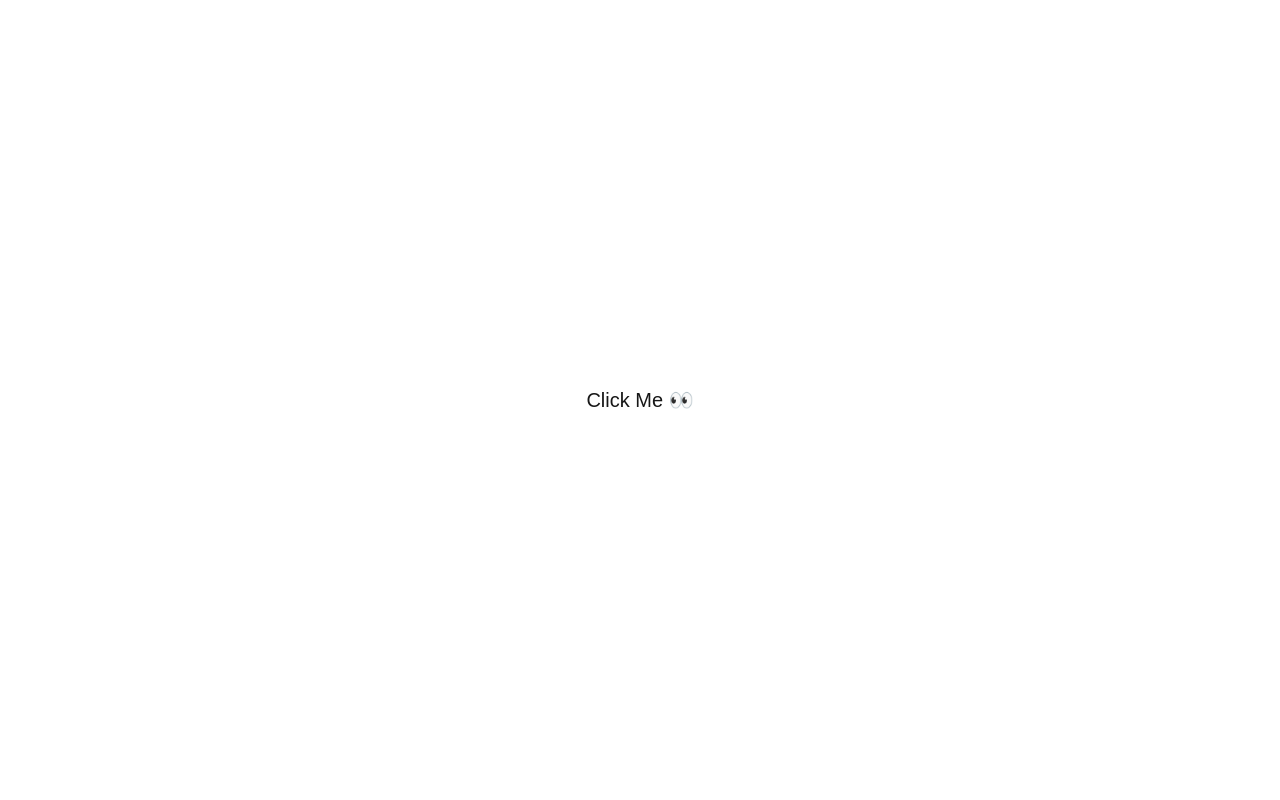
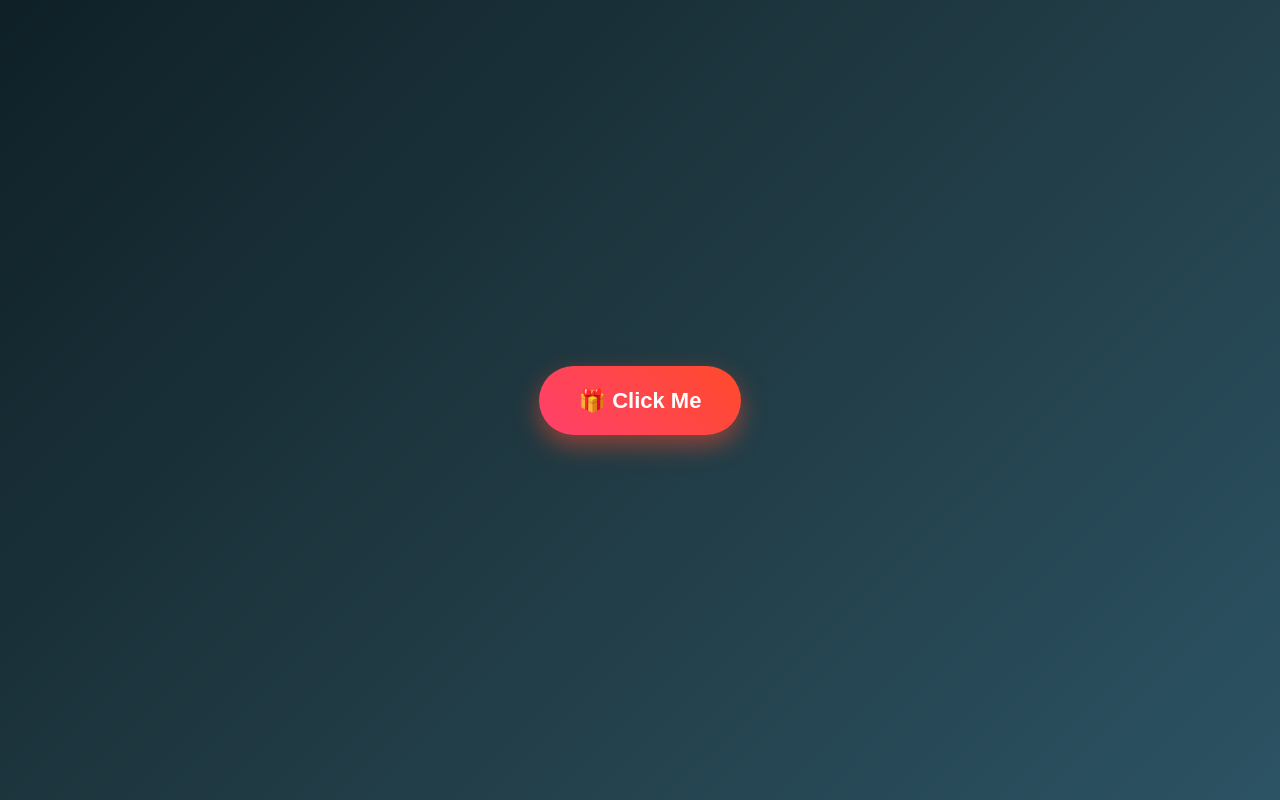
Before and after one commit to Jarvissilva/jj-temp, a Next.js app: page / in a window 1280 px wide. Built offline with nearby package versions, Linux system fonts and the light colour scheme.

Commit message:
Enhance user interaction by implementing loading stage and progress indicator in Page component

```diff
--- a/src/app/page.js
+++ b/src/app/page.js
@@ -1,8 +1,28 @@
 "use client"
-import React, { useState } from "react"
+import React, { useState, useEffect } from "react"
 
 export default function Page() {
-  const [play, setPlay] = useState(false)
+  const [stage, setStage] = useState("button")
+  const [progress, setProgress] = useState(0)
+
+  useEffect(() => {
+    if (stage === "loading") {
+      let value = 0
+      const interval = setInterval(() => {
+        value += 4
+        setProgress(value)
+
+        if (value >= 100) {
+          clearInterval(interval)
+          setTimeout(() => {
+            setStage("video")
+          }, 300)
+        }
+      }, 80)
+
+      return () => clearInterval(interval)
+    }
+  }, [stage])
 
   return (
     <div style={{
@@ -10,22 +30,72 @@ export default function Page() {
       flexDirection: "column",
       alignItems: "center",
       justifyContent: "center",
-      height: "100vh"
+      height: "100vh",
+      background: "linear-gradient(135deg, #0f2027, #203a43, #2c5364)",
+      fontFamily: "sans-serif",
+      color: "white"
     }}>
 
-      {!play ? (
+      {stage === "button" && (
         <button
-          onClick={() => setPlay(true)}
+          onClick={() => setStage("loading")}
           style={{
-            padding: "15px 30px",
-            fontSize: "20px",
-            cursor: "pointer"
+            padding: "18px 40px",
+            fontSize: "22px",
+            fontWeight: "600",
+            borderRadius: "50px",
+            border: "none",
+            cursor: "pointer",
+            background: "linear-gradient(45deg, #ff416c, #ff4b2b)",
+            color: "white",
+            boxShadow: "0 10px 25px rgba(255,75,43,0.5)",
+            transition: "all 0.3s ease"
+          }}
+          onMouseOver={e => {
+            e.target.style.transform = "scale(1.08)"
+            e.target.style.boxShadow = "0 15px 35px rgba(255,75,43,0.7)"
+          }}
+          onMouseOut={e => {
+            e.target.style.transform = "scale(1)"
+            e.target.style.boxShadow = "0 10px 25px rgba(255,75,43,0.5)"
+          }}
+          onMouseDown={e => {
+            e.target.style.transform = "scale(0.95)"
+          }}
+          onMouseUp={e => {
+            e.target.style.transform = "scale(1.08)"
           }}
         >
-          Click Me 👀
+          🎁 Click Me
         </button>
-      ) : (
-        <>
+      )}
+
+      {stage === "loading" && (
+        <div style={{ width: "300px", textAlign: "center" }}>
+          <p style={{ marginBottom: "10px" }}>
+            Preparing something special... 🚀
+          </p>
+
+          <div style={{
+            height: "20px",
+            width: "100%",
+            background: "rgba(255,255,255,0.2)",
+            borderRadius: "10px",
+            overflow: "hidden"
+          }}>
+            <div style={{
+              height: "100%",
+              width: `${progress}%`,
+              background: "linear-gradient(90deg, #00c6ff, #0072ff)",
+              transition: "width 0.1s"
+            }}></div>
+          </div>
+
+          <p style={{ marginTop: "8px" }}>{progress}%</p>
+        </div>
+      )}
+
+      {stage === "video" && (
         <iframe
           width="560"
           height="315"
@@ -33,9 +103,7 @@ export default function Page() {
           title="Rick Roll"
           allow="autoplay; encrypted-media"
           allowFullScreen
-          ></iframe>
-          <h1 className="mt-2">HE HE rick roolled</h1>
-          </>
+        ></iframe>
       )}
 
     </div>
```
